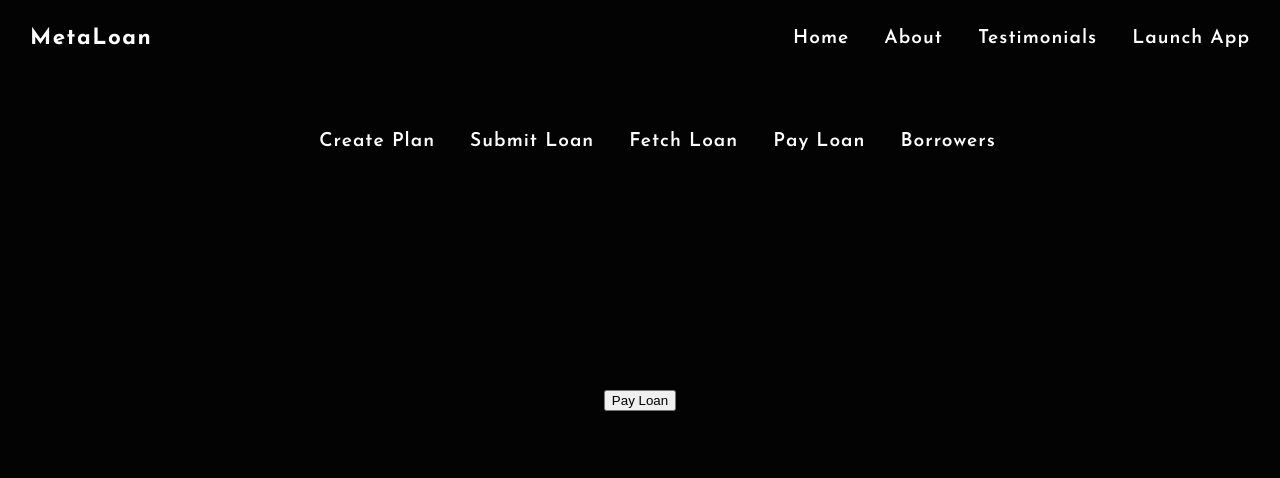
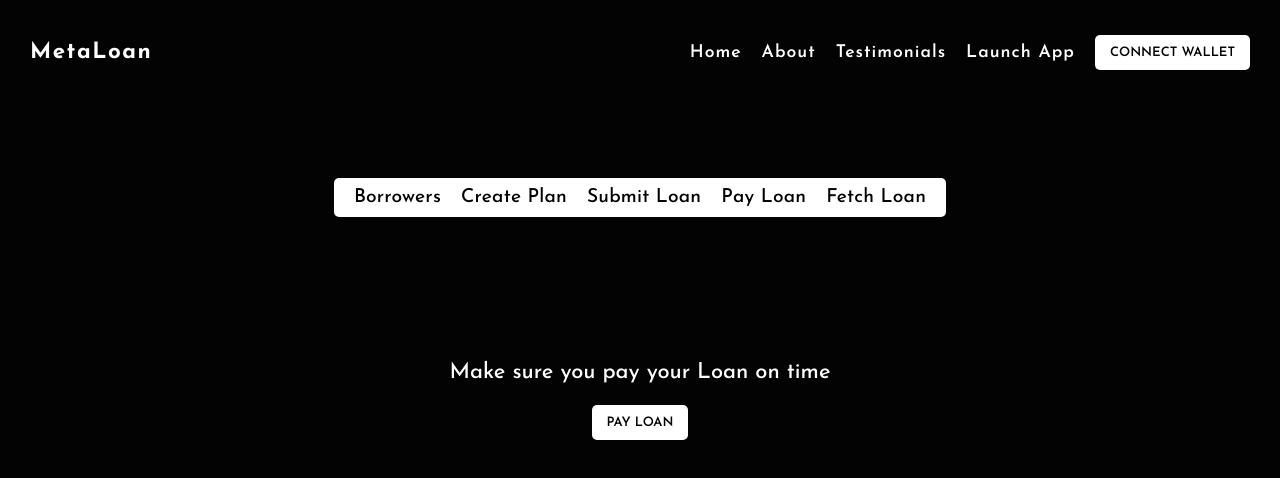
Before and after one commit to OuailTayarth/metaloan-app, a React (Create React App) app: page /launchApp/payLoan in a window 1280 px wide. Shown: the top 478 px of the page. Built offline with nearby package versions, Linux system fonts and the light colour scheme; what web3 would draw is missing.

Commit message:
refactoring connect wallet

```diff
--- a/src/App.css
+++ b/src/App.css
@@ -91,6 +91,26 @@ li {
   list-style: none;
 }
 
+.btn {
+  padding: 11px 15px;
+  color: black;
+  background: #fff;
+  transition: background 0.5s ;
+  text-transform: uppercase;
+  cursor: pointer;
+  border:none;
+  border-radius: 5px;
+  font-size: 13px;
+  font-weight: 600;
+  font-family: inherit;
+  text-align: center;
+}
+
+.btn:hover {
+  background: hsl(51, 100%, 49%);
+  color: #030303;
+}
+
 .App {
   /* max-width: 1440px; */
   width: 100%;
--- a/src/App.js
+++ b/src/App.js
@@ -28,6 +28,8 @@ let web3 = new Web3(window.ethereum);
        : Create a plan navbar
        : If I don't connect dispatch connect I will not be able to see the smart contract
        : I got stuck on returning all the borrowers
+       : add the animation of developer/designer/trust
+       : background animated video metaverse
 */
 
 function App() {
--- a/src/components/CreatePlan/CreatePlan.js
+++ b/src/components/CreatePlan/CreatePlan.js
@@ -3,7 +3,7 @@ import React from "react";
 const CreatePlan = ({createPlan}) => {
     return (
         <div>
-            <button onClick={(e)=> {
+            <button className="btn" onClick={(e)=> {
                 e.preventDefault();
                 createPlan();
             }}>
--- a/src/components/Navbar/Navbar.css
+++ b/src/components/Navbar/Navbar.css
@@ -6,7 +6,7 @@ header {
     display: flex;
     justify-content: space-between;
     align-items: center;
-    padding: 27px 30px;
+    padding: 35px 30px;
     z-index: 1000;
     transition: 0.5s;
 }
@@ -22,10 +22,12 @@ header .logo span {
     position: relative;
     display: flex;
     transition:1s ease-out;
+    justify-content: center;
+    align-items: center;
 }
 
 .navigation li {
-    margin-left: 35px;
+    margin-left: 20px;
 
 }
 
@@ -33,7 +35,7 @@ header .logo span {
     letter-spacing: 1px;
     font-weight: 600;
     color: #fff;
-    font-size: 1.20rem;
+    font-size: 1.10rem;
     transition: color 0.5s;
 }
 
--- a/src/components/Navbar/Navbar.js
+++ b/src/components/Navbar/Navbar.js
@@ -1,8 +1,13 @@
 import React,{useState} from 'react';
 import { Link } from 'react-router-dom';
+import { connect } from "./redux/blockchain/blockchainActions";
+import { useDispatch, useSelector } from "react-redux";
 import './Navbar.css';
 
 const Navbar = () => {
+
+    const dispatch = useDispatch();
+
     const [click, setClick] = useState(false);
 
     const handleClick = () => setClick(!click);
@@ -30,6 +35,16 @@ const Navbar = () => {
                     <Link to="/launchApp" onClick={closeMobileMenu}>Launch App</Link>
                 </li>
 
+                <li>
+                    <button className='btn'
+                            onClick={(e)=> {
+                                e.preventDefault()
+                                dispatch(connect())
+                            }}>Connect Wallet</button>
+                </li>
+
+
+
             </ul>
        </header>
     )
--- a/src/components/UserPages/PayLoan/PayLoan.js
+++ b/src/components/UserPages/PayLoan/PayLoan.js
@@ -4,14 +4,16 @@ import React from "react";
 
 const PayLoan = ({payLoan}) => {
     return (
-        <div>
-            <button onClick={(e)=> {
+        <div className="links-container">
+            <h1>Make sure you pay your Loan on time</h1>
+            <button className="btn" onClick={(e)=> {
                 e.preventDefault();
                 payLoan();
                 }}>
             Pay Loan
             </button>
         </div>
+
     )
 }
 
--- a/src/components/UserPages/SubmitLoan/SubmitLoan.js
+++ b/src/components/UserPages/SubmitLoan/SubmitLoan.js
@@ -1,11 +1,13 @@
 import React from "react";
+import "../../UserPages/links-container.css";
 
 
 
 const SubmitLoan = ({getLoan}) => {
     return (
-        <div>
-            <button onClick={(e)=> {
+        <div className="links-container">
+            <h1>To Have your Loan you need to deposit 30% as down payment of the total amount of the Loan </h1>
+            <button className="btn" onClick={(e)=> {
                 e.preventDefault();
                 getLoan();
             }}>Submit Loan</button>
--- a/src/components/UserPages/UserNavbar/UserNavbar.css
+++ b/src/components/UserPages/UserNavbar/UserNavbar.css
@@ -1,6 +1,6 @@
 .launch-link {
     position: absolute;
-    top: 132px;
+    top: 178px;
     left: 0;
     width: 100%;
     display: flex;
@@ -9,3 +9,39 @@
     z-index: 1000;
     transition: 0.5s;
 }
+
+
+.links-Navigation {
+    position: relative;
+    display: flex;
+    transition:1s ease-out;
+    max-width: 800px;
+    background-color: #fff;
+    padding: 10px 0px;
+    border-radius: 5px;
+}
+
+.links-Navigation li {
+    margin-left: 20px;
+
+}
+
+.links-Navigation li a {
+    letter-spacing: 0.2px;
+    font-weight: 500;
+    color: #000;
+    font-size: 1.20rem;
+    transition: color 0.5s;
+}
+
+
+
+.links-Navigation li a:hover {
+    color: #000;
+}
+
+
+
+a#lastChild {
+    margin-right: 20px;
+}
--- a/src/components/UserPages/UserNavbar/UserNavbar.js
+++ b/src/components/UserPages/UserNavbar/UserNavbar.js
@@ -7,7 +7,13 @@ const UserNavbar = ({fetchLoanData, fetchBorrowersData}) => {
     return (
         <>
         <div className="launch-link">
-             <ul className="navigation">
+             <ul className="links-Navigation">
+
+                 <li>
+                    <Link to="fetchBorrowers"
+                          onClick={()=> fetchBorrowersData()}
+                          >Borrowers</Link>
+                 </li>
 
                  <li>
                     <Link to="createPlan">Create Plan</Link>
@@ -18,18 +24,14 @@ const UserNavbar = ({fetchLoanData, fetchBorrowersData}) => {
                  </li>
 
                  <li>
-                    <Link to="fetchLoan"
-                          onClick={()=> fetchLoanData()}>
-                          Fetch Loan</Link>
-                 </li>
-
-                 <li>
                     <Link to="payLoan">Pay Loan</Link>
                  </li>
 
                  <li>
-                    <Link to="fetchBorrowers"
-                          onClick={()=> fetchBorrowersData()}>Borrowers</Link>
+                    <Link to="fetchLoan"
+                          onClick={()=> fetchLoanData()}
+                          id="lastChild">
+                          Fetch Loan</Link>
                  </li>
 
              </ul>
--- /dev/null
+++ b/src/components/UserPages/links-container.css
@@ -0,0 +1,15 @@
+.links-container {
+    display: flex;
+    justify-content: center;
+    align-items: center;
+    flex-direction: column;
+}
+
+.links-container h1 {
+    font-size: 22px;
+    max-width: 500px;
+    font-weight: 500;
+    text-align: center;
+    padding-bottom: 20px;
+    line-height: 25px;
+}
```
